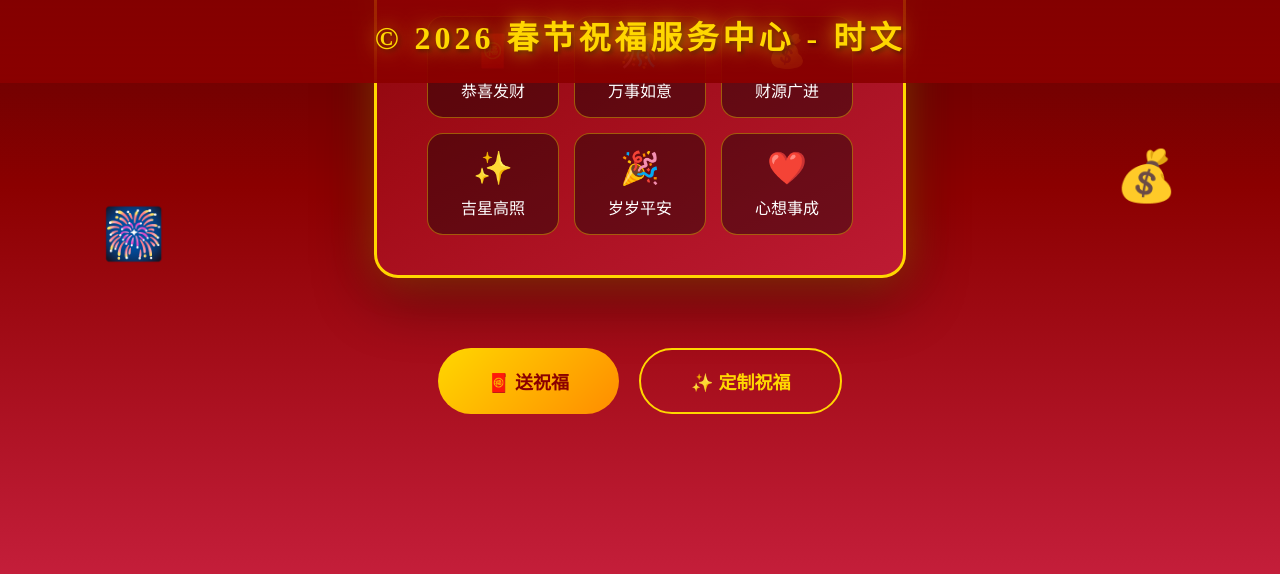
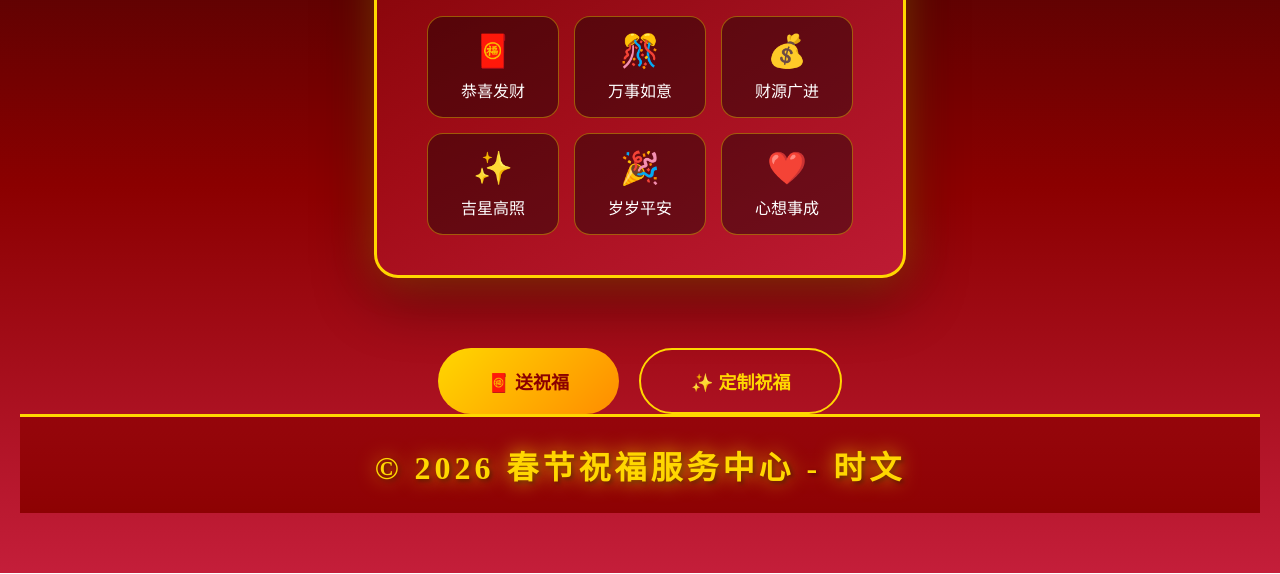
Before and after one commit to relivercao/spring-greeting-generator, a website: page index.html in a window 1280 px wide. Shown: the part 717-1291 px from the top of the page. Drawn offline with Linux system fonts and the light colour scheme.

Commit message:
flex布局修复版

```diff
--- a/index.html
+++ b/index.html
@@ -10,18 +10,20 @@
             font-family: "Microsoft YaHei", "Noto Serif SC", serif;
             background: linear-gradient(180deg, #0a0a15 0%, #1a0505 30%, #8b0000 70%, #c41e3a 100%);
             min-height: 100vh;
-            overflow-x: hidden;
             color: #fff;
-            padding-bottom: 120px;
         }
         .container {
             min-height: 100vh;
             display: flex;
             flex-direction: column;
+            padding: 40px 20px 60px;
+        }
+        .main-content {
+            flex: 1;
+            display: flex;
+            flex-direction: column;
             align-items: center;
             justify-content: center;
-            padding: 40px 20px;
-            position: relative;
         }
         .title {
             font-size: clamp(48px, 10vw, 96px);
@@ -118,17 +120,13 @@
         .deco-4 { bottom: 20%; right: 8%; }
         @keyframes float { 0%,100%{transform:translateY(0)} 50%{transform:translateY(-20px)} }
 
-        /* 底部固定横幅 - 非常重要！*/
+        /* 底部 - 用flex布局放在主内容下方 */
         .footer {
-            position: fixed;
-            bottom: 0;
-            left: 0;
-            right: 0;
-            background: linear-gradient(to top, rgba(139,0,0,0.95), rgba(139,0,0,0.8));
+            background: linear-gradient(to top, rgba(139,0,0,0.95), rgba(139,0,0,0.7));
             padding: 25px;
             text-align: center;
-            z-index: 9999;
             border-top: 3px solid #ffd700;
+            flex-shrink: 0;
         }
         .footer-text {
             font-size: 32px;
@@ -141,6 +139,7 @@
 </head>
 <body>
     <div class="container">
+        <div class="main-content">
             <div class="deco deco-1">🏮</div>
             <div class="deco deco-2">🏮</div>
             <div class="deco deco-3">🎆</div>
@@ -173,9 +172,9 @@
             </div>
         </div>
 
-    <!-- 底部固定横幅 -->
         <div class="footer">
             <div class="footer-text">© 2026 春节祝福服务中心 - 时文</div>
         </div>
+    </div>
 </body>
 </html>
```
Lines whose indentation alone changed are shown as unchanged.
